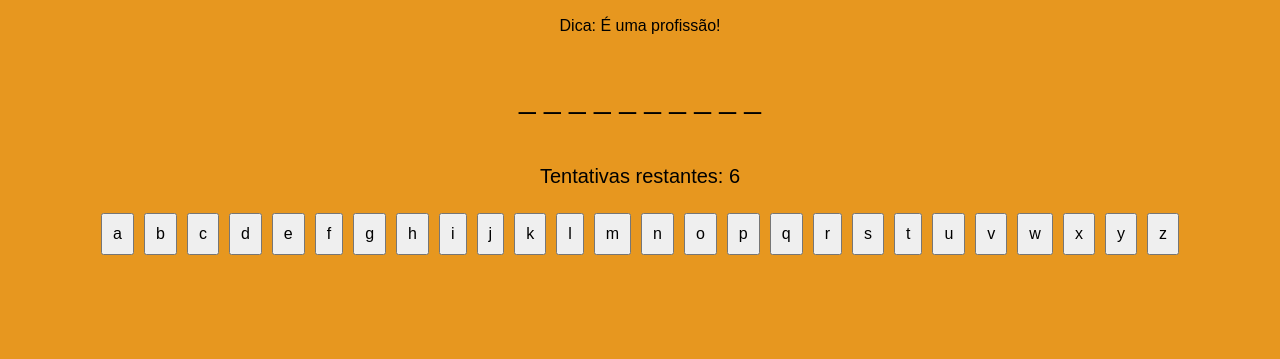
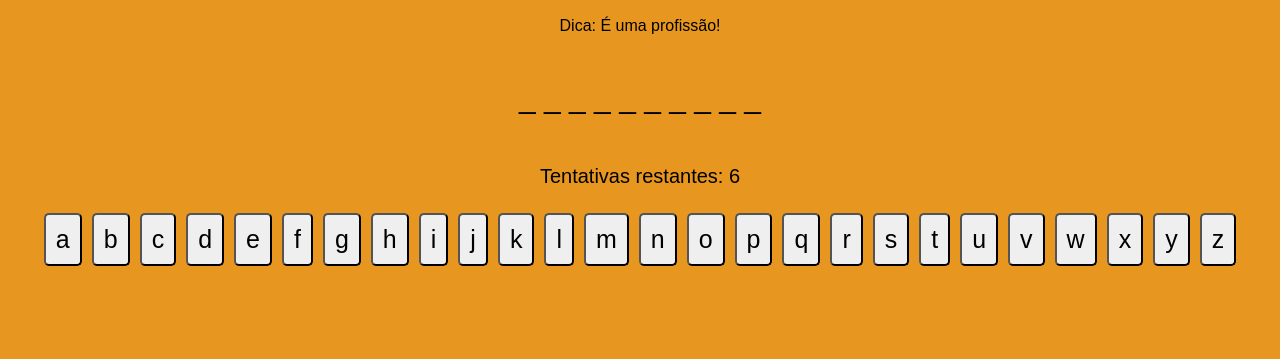
Before and after one commit to Alisr25/projetoForca, a Flask app: page / in a window 1280 px wide. Shown: the part 472-831 px from the top of the page. Before the commit the page ends 727 px from the top, so only its background shows below. Run offline with Flask 3, Linux system fonts and the light colour scheme; parts of the project's set-up code (start-up, migrations or seed data) failed here and were passed over; some web fonts are replaced.

Commit message:
Update style.css

```diff
--- a/static/style.css
+++ b/static/style.css
@@ -18,8 +18,10 @@ h1{
 button {
   margin: 5px;
   padding: 10px;
-  font-size: 1rem;
+  font-size: 25px;
+  border-radius: 5px;
 }
+
 
 #palavra{
   font-size: 30px;
```
